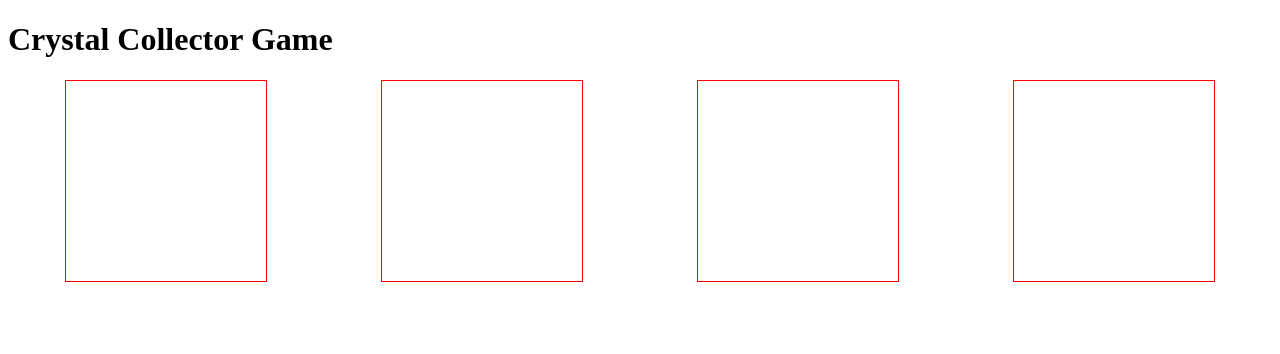
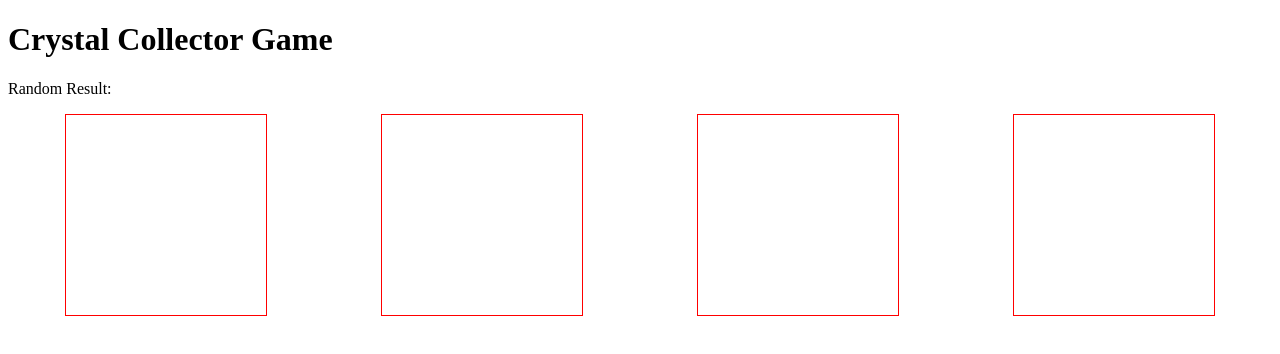
Before and after one commit to chrissalvado/unit-4-game, a plain HTML site: page index.html in a window 1280 px wide. Drawn offline with nearby package versions, Linux system fonts and the light colour scheme.

Commit message:
created the randomizer for 4 squares as well as the 19-120

```diff
--- a/assets/javascript/game.js
+++ b/assets/javascript/game.js
@@ -2,10 +2,20 @@ var randomNumber ;
 var win ;
 var lost ;
 
+var randomNumber = Math.floor(Math.random() * 101) + 19;
+console.log(randomNumber)
+
+$("#results").html('Random Result: ');
+
 for(var i=0 ; i < 4; i++){
 
+    var random = Math.floor(Math.random() * 12);
+
     var crystals= $("<div>");
-        crystals.attr("class", 'crystal')
+        crystals.attr({
+            "class": 'crystal',
+            "data-random":random
+        });
 
         $(".crystals").append(crystals);
 
--- a/index.html
+++ b/index.html
@@ -13,6 +13,8 @@
 
     <h1> Crystal Collector Game</h1>
 
+    <p id= "results"></p>
+
     <div class="crystals">
 
 
```
